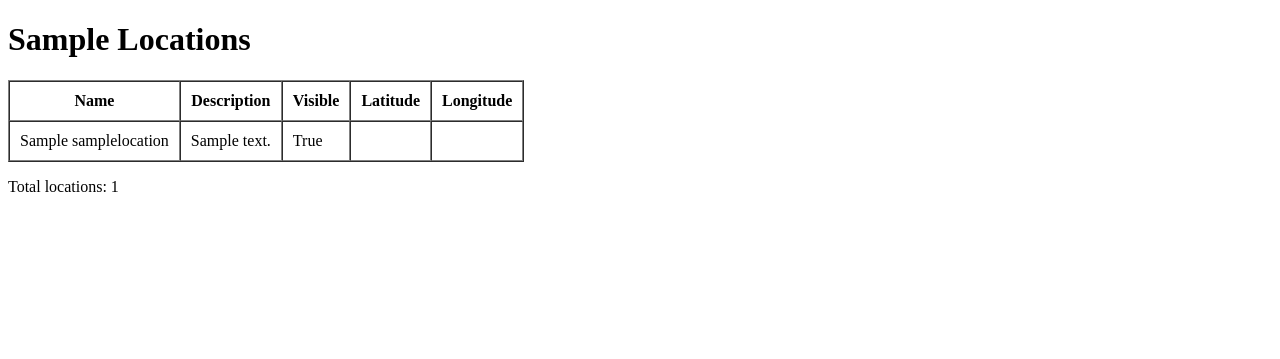
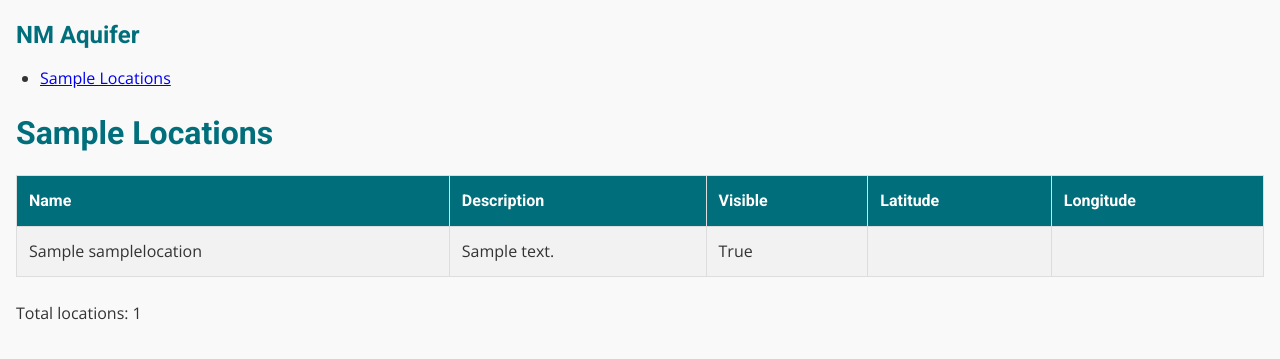
Before and after one commit to DataIntegrationGroup/GeoDjangoPOC, a Django app: page / in a window 1280 px wide. Shown: the top 359 px of the page. Run offline with Django 4.2, Linux system fonts and the light colour scheme; tables that the repository leaves empty hold one stand-in row (values such as "Sample post").

Commit message:
Add basic style.css and base.html template

```diff
--- /dev/null
+++ b/geodjango/samplelocations/static/css/style.css
@@ -0,0 +1,146 @@
+/* Import Fonts */
+@import url('https://fonts.googleapis.com/css2?family=Open+Sans:wght@400;600&family=Roboto:wght@500;700&display=swap');
+
+/* Root Variables */
+:root {
+  --color-primary: #C04034;     /* Burnt Sienna */
+  --color-accent: #006E7B;      /* Deep Cyan */
+  --color-secondary: #86911A;   /* Citron Green */
+
+  --font-heading: 'Roboto', sans-serif;
+  --font-body: 'Open Sans', sans-serif;
+
+  --color-bg: #f9f9f9;
+  --color-text: #333;
+  --color-light: #ffffff;
+  --color-border: #ddd;
+}
+
+/* Reset and base styles */
+* {
+  box-sizing: border-box;
+  margin: 0;
+  padding: 0;
+}
+
+body {
+  font-family: var(--font-body);
+  font-size: 16px;
+  color: var(--color-text);
+  background-color: var(--color-bg);
+  line-height: 1.6;
+  padding: 1rem;
+}
+
+h1, h2, h3, h4, h5 {
+  font-family: var(--font-heading);
+  color: var(--color-accent);
+  margin-bottom: 0.5em;
+}
+
+/* Layout helpers */
+.container {
+  max-width: 1200px;
+  margin: auto;
+  padding: 1rem;
+}
+
+/* Tables */
+table {
+  width: 100%;
+  border-collapse: collapse;
+  margin-bottom: 1.5rem;
+  background-color: var(--color-light);
+  border: 1px solid var(--color-border);
+}
+
+th, td {
+  text-align: left;
+  padding: 0.75rem;
+  border-bottom: 1px solid var(--color-border);
+}
+
+th {
+  background-color: var(--color-accent);
+  color: #fff;
+  font-weight: 600;
+  font-family: var(--font-heading);
+}
+
+tr:nth-child(even) {
+  background-color: #f2f2f2;
+}
+
+/* Lists */
+ul, ol {
+  margin-left: 1.5rem;
+  margin-bottom: 1rem;
+}
+
+li {
+  margin-bottom: 0.5rem;
+}
+
+/* Buttons */
+.button,
+button,
+input[type="submit"] {
+  background-color: var(--color-primary);
+  color: #fff;
+  border: none;
+  padding: 0.6em 1.2em;
+  font-size: 1rem;
+  font-family: var(--font-heading);
+  cursor: pointer;
+  border-radius: 4px;
+  transition: background-color 0.3s ease;
+}
+
+.button:hover,
+button:hover,
+input[type="submit"]:hover {
+  background-color: var(--color-accent);
+}
+
+.button.secondary {
+  background-color: var(--color-secondary);
+}
+
+.button.secondary:hover {
+  background-color: #758517;
+}
+
+/* Forms */
+input[type="text"],
+input[type="email"],
+input[type="number"],
+select,
+textarea {
+  padding: 0.5em;
+  width: 100%;
+  border: 1px solid var(--color-border);
+  border-radius: 4px;
+  margin-bottom: 1rem;
+  font-family: var(--font-body);
+}
+
+/* Utilities */
+.text-center {
+  text-align: center;
+}
+
+.text-right {
+  text-align: right;
+}
+
+.mt-1 { margin-top: 1rem; }
+.mb-1 { margin-bottom: 1rem; }
+
+.card {
+  background: #fff;
+  border: 1px solid var(--color-border);
+  padding: 1.5rem;
+  border-radius: 6px;
+  box-shadow: 0 2px 4px rgba(0,0,0,0.05);
+  margin-bottom: 2rem;
+}
--- /dev/null
+++ b/geodjango/samplelocations/templates/samplelocations/base.html
@@ -0,0 +1,29 @@
+<!DOCTYPE html>
+<html lang="en">
+<head>
+    {% load static %}
+    <link rel="stylesheet" href="{% static 'css/style.css' %}">
+    <title>{% block title %}GeoDjango Data Manager{% endblock %}</title>
+</head>
+
+<body>
+    <div class="layout">
+        <aside id="sidebar">
+            <div class="sidebar-header">
+                <h1>NM Aquifer</h1>
+            </div>
+            <nav class="sidebar-nav">
+                {% block sidebar %}
+                <ul>
+                    <li><a href="/">Sample Locations</a></li>
+                </ul>
+                {% endblock %}
+            </nav>
+        </aside>
+
+        <main id="content">
+            {% block content %}{% endblock %}
+        </main>
+    </div>
+</body>
+</html>
--- a/geodjango/samplelocations/templates/samplelocations/index.html
+++ b/geodjango/samplelocations/templates/samplelocations/index.html
@@ -1,9 +1,8 @@
-<!DOCTYPE html>
-<html>
-<head>
-    <title>Sample Locations Table</title>
-</head>
-<body>
+{% extends "samplelocations/base.html" %}
+
+{% block title %}Sample Locations Table{% endblock %}
+
+{% block content %}
     <h1>Sample Locations</h1>
     <table border="1" cellpadding="10" cellspacing="0">
         <tr>
@@ -23,10 +22,9 @@
         </tr>
         {% endfor %}
     </table>
-</body>
-</html>
-{% if locations %}
-    <p>Total locations: {{ locations|length }}</p>
-{% else %}
-    <p>No locations found.</p>
-{% endif %}
+    {% if locations %}
+        <p>Total locations: {{ locations|length }}</p>
+    {% else %}
+        <p>No locations found.</p>
+    {% endif %}
+{% endblock %}
```
